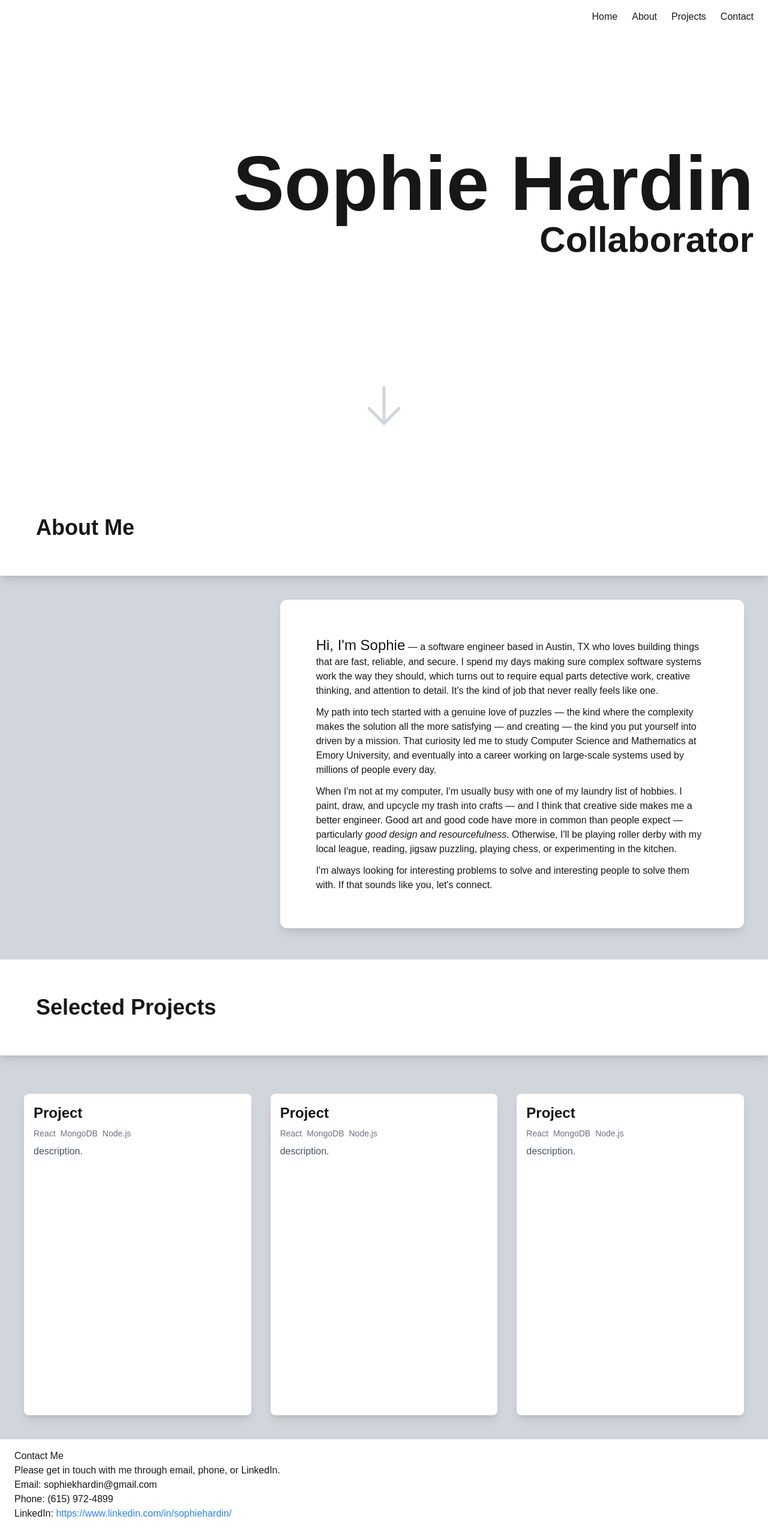
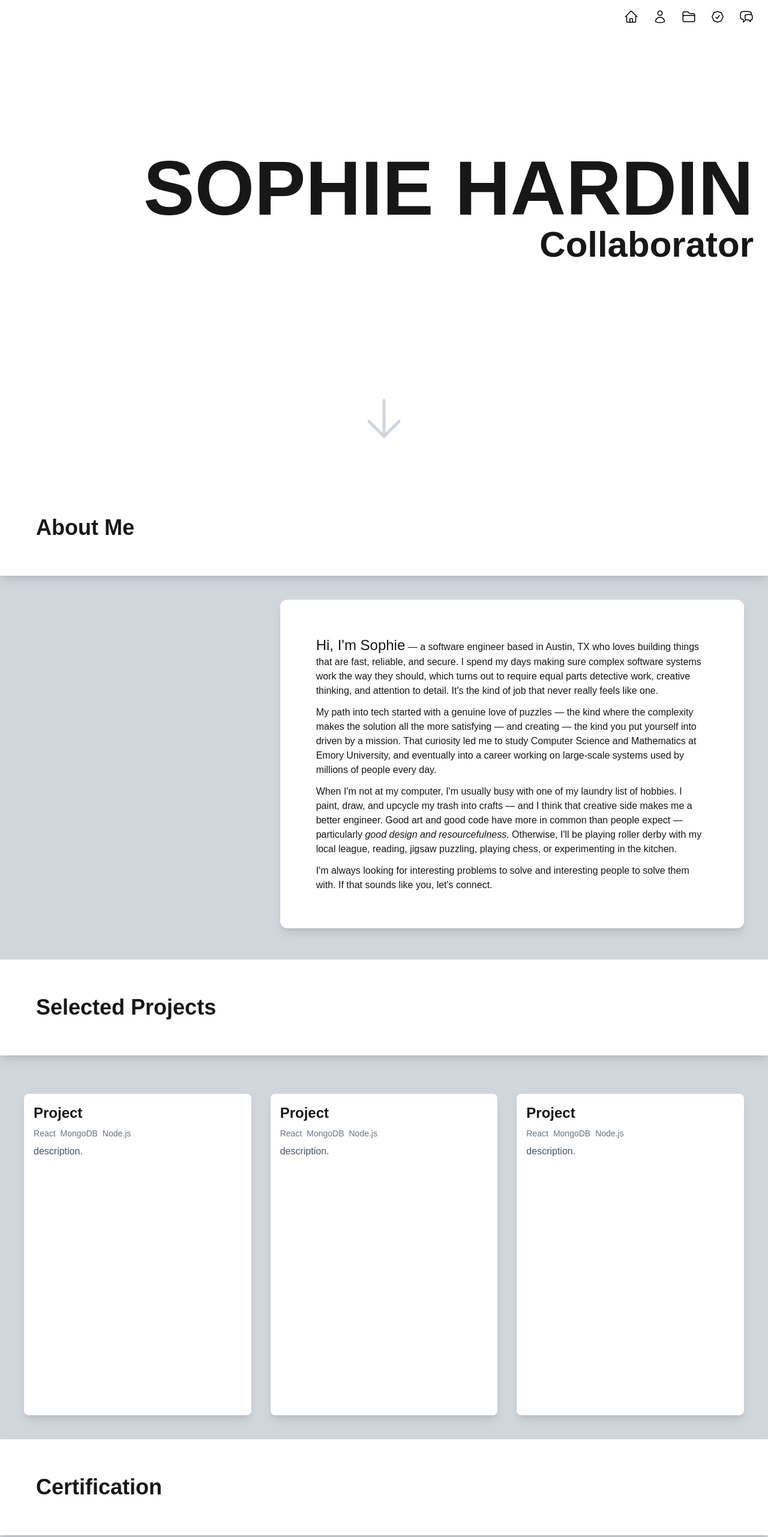
Before and after one commit to skhardin/my-portfolio, a Next.js app: page / in a window 1280 px wide. Shown: the top 2563 px of the page at 60% size. Built offline with nearby package versions, Linux system fonts and the light colour scheme.

Commit message:
add certifications, cert and project card components, navbar icons, formatting

```diff
--- /dev/null
+++ b/src/app/certs/page.js
@@ -0,0 +1,14 @@
+import CertCard from '@/components/CertCard';
+
+export default function Certs() {
+    return (
+        <div id="certs" className="min-h-screen bg-gray-300">
+            <div className="bg-white shadow-lg px-15 py-15">
+                <h1 className="text-4xl font-bold">Certification</h1>
+            </div>
+            <CertCard title="AWS Certified Cloud Practitioner" date="January 2023" credlyUrl="" />
+            <CertCard title="Microsoft Certified: Azure Fundamentals" date="December 2023" credlyUrl="" />
+            <CertCard title="Microsoft Certified: Azure Fundamentals" date="April 2026" credlyUrl="" />
+        </div>
+    );
+}
--- a/src/app/contact/page.js
+++ b/src/app/contact/page.js
@@ -1,7 +1,9 @@
 export default function Contact() {
     return (
-        <div className="px-6 py-4">
-            <h1>Contact Me</h1>
+        <div id="contact" className="min-h-screen flex flex-col bg-gray-300">
+            <div className="bg-white shadow-lg px-15 py-15">
+                <h1 className="text-4xl font-bold">Contact Me</h1>
+            </div>
             <h2>Please get in touch with me through email, phone, or LinkedIn.</h2>
             <p>Email: sophiekhardin@gmail.com</p>
             <p>Phone: (615) 972-4899</p>
--- a/src/app/layout.js
+++ b/src/app/layout.js
@@ -21,7 +21,7 @@ export default function RootLayout({ children }) {
   return (
     <html
       lang="en"
-      className={`${geistSans.variable} ${geistMono.variable} h-full antialiased`}
+      className={`${geistSans.variable} ${geistMono.variable} h-full antialiased scroll-smooth`}
     >
       <body className="min-h-full flex flex-col">
         <Navbar />
--- a/src/app/page.js
+++ b/src/app/page.js
@@ -3,16 +3,19 @@ import Typewriter from '@/components/Typewriter';
 import { ArrowDownIcon } from '@heroicons/react/24/outline';
 import About from './about/page';
 import Projects from './projects/page';
+import Certs from './certs/page';
 import Contact from './contact/page';
 
 const Title = () => {
   return (
-    <div className="min-h-screen px-6 py-4 pb-16 grid grid-rows-[1fr_auto] items-center">
+    <div className="min-h-screen px-6 py-4 pb-12 grid grid-rows-[1fr_auto] items-center">
         <div className="flex flex-col items-end">
-          <h1 className="text-6xl lg:text-9xl font-bold">Sophie Hardin</h1>
+          <h1 className="text-7xl lg:text-9xl font-bold uppercase">Sophie Hardin</h1>
           <Typewriter textArray={["Engineer", "Designer", "Collaborator"]} textStyle="text-4xl lg:text-6xl font-semibold"/>
         </div>
-          <ArrowDownIcon className="justify-self-center h-20 w-20 text-gray-300 animate-bounce" />
+          <Link href="#about">
+            <ArrowDownIcon className="justify-self-center h-12 w-12 lg:h-20 lg:w-20 text-gray-300 animate-bounce" />
+          </Link>
       </div>
   )
 }
@@ -23,6 +26,7 @@ export default function Home() {
       <Title />
       <About />
       <Projects />
+      <Certs />
       <Contact />
     </div>
   );
--- a/src/app/projects/page.js
+++ b/src/app/projects/page.js
@@ -1,15 +1,4 @@
-const Project = ({ title, description, technologies}) => (
-  <div className="bg-white shadow-lg rounded-lg p-4 hover:shadow-xl">
-    <h2 className="text-2xl font-semibold mb-2">{title}</h2>
-    <div className="flex gap-2 mb-2">
-      {technologies.map((tech) => (
-        <label key={tech} className="text-sm text-gray-500">{tech}</label>
-      ))}
-    </div>
-    <p className="text-gray-600">{description}</p>
-  </div>
-);
-
+import ProjectCard from "@/components/ProjectCard";
 
 export default function Projects() {
   return (
@@ -18,21 +7,21 @@ export default function Projects() {
         <h1 className="text-4xl font-bold">Selected Projects</h1>
       </div>
       <div className="flex-1 grid grid-cols-3 gap-8 mt-6 px-10 py-10">
-        <Project
+        <ProjectCard
           title="Project"
           description="description."
           technologies={["React", "MongoDB", "Node.js"]}
-          />
-          <Project
+        />
+        <ProjectCard
           title="Project"
           description="description."
           technologies={["React", "MongoDB", "Node.js"]}
-          />
-          <Project
+        />
+        <ProjectCard
           title="Project"
           description="description."
           technologies={["React", "MongoDB", "Node.js"]}
-          />
+        />
       </div>
     </div>
   );
--- /dev/null
+++ b/src/components/CertCard.js
@@ -0,0 +1,11 @@
+export default function CertCard({ title, date, credlyUrl }) {
+    return (
+        <div>
+            <h2>{title}</h2>
+            <p>Issued {date}</p>
+            <a href={credlyUrl} target="_blank" rel="noopener noreferrer">
+                View Certificate
+            </a>
+        </div>
+    );
+}
--- a/src/components/Navbar.js
+++ b/src/components/Navbar.js
@@ -1,14 +1,16 @@
 import Link from 'next/link';
+import { HomeIcon, UserIcon, FolderIcon, CheckBadgeIcon, ChatBubbleLeftRightIcon } from '@heroicons/react/24/outline';
 
 export default function NavBar() {
   return (
     <nav className="px-6 py-4 fixed bg-white w-full">
         <div className="flex justify-end items-center">
             <div className="hidden md:flex space-x-6">
-                <Link href="/">Home</Link>
-                <Link href="#about">About</Link>
-                <Link href="#projects">Projects</Link>
-                <Link href="#contact">Contact</Link>
+                <Link href="/"><HomeIcon className="h-6 w-6 text-black" /></Link>
+                <Link href="#about"><UserIcon className="h-6 w-6 text-black" /></Link>
+                <Link href="#projects"><FolderIcon className="h-6 w-6 text-black" /></Link>
+                <Link href="#certs"><CheckBadgeIcon className="h-6 w-6 text-black" /></Link>
+                <Link href="#contact"><ChatBubbleLeftRightIcon className="h-6 w-6 text-black" /></Link>
             </div>
       </div>
     </nav>
--- /dev/null
+++ b/src/components/ProjectCard.js
@@ -0,0 +1,13 @@
+export default function ProjectCard({ title, description, technologies }) {
+    return (
+        <div className="bg-white shadow-lg rounded-lg p-4 hover:shadow-xl">
+            <h2 className="text-2xl font-semibold mb-2">{title}</h2>
+            <div className="flex gap-2 mb-2">
+                {technologies.map((tech) => (
+                    <label key={tech} className="text-sm text-gray-500">{tech}</label>
+                ))}
+            </div>
+            <p className="text-gray-600">{description}</p>
+        </div>
+    );
+}
```
Also changed, not shown: 1 other file (tests, documents, lock files or other folders).
